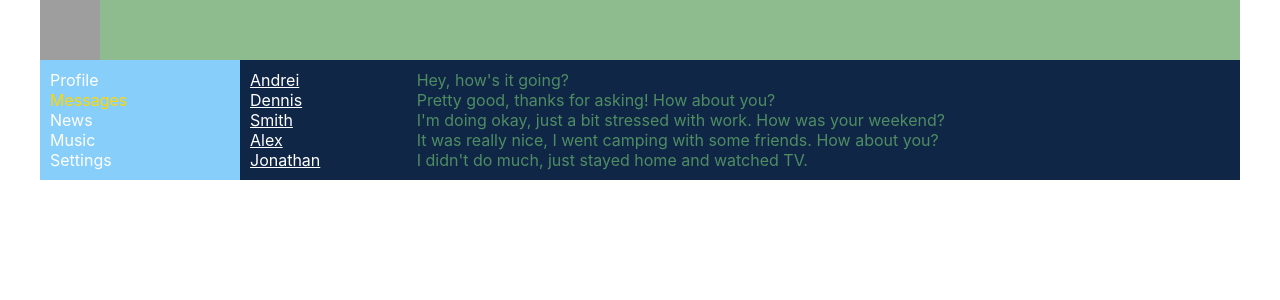
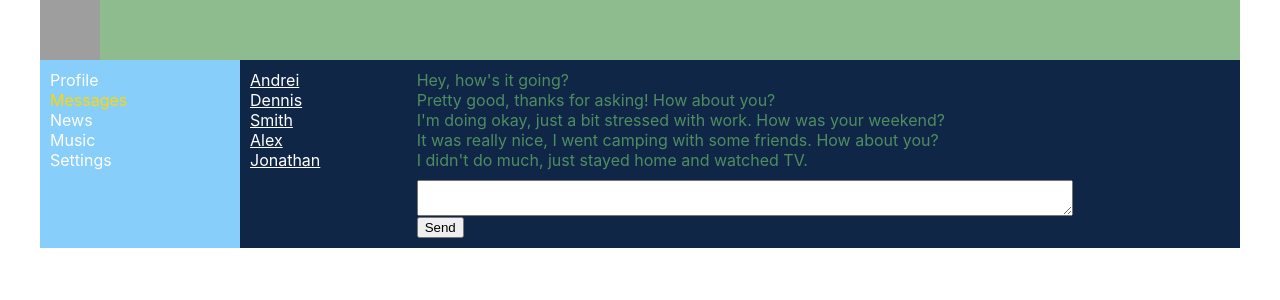
Before and after one commit to AndreiDudenkov/social-connect, a React (Create React App) app: page /dialogs in a window 1280 px wide. Shown: the top 300 px of the page. Built offline with nearby package versions, Linux system fonts and the light colour scheme; grey boxes are pictures that could not be loaded.

Commit message:
Social network add post, add message in console

```diff
--- a/src/components/Dialogs/Dialogs.module.css
+++ b/src/components/Dialogs/Dialogs.module.css
@@ -21,3 +21,8 @@ padding: 10px;
 .message{
 
 }
+.textarea{
+    display: flex;
+    margin: 10px 50px 0 0;
+    width: 80%;
+}
--- a/src/components/Dialogs/Dialogs.tsx
+++ b/src/components/Dialogs/Dialogs.tsx
@@ -1,4 +1,4 @@
-import React from 'react';
+import React, {useRef} from 'react';
 import s from './Dialogs.module.css'
 import {Message} from './Message/Message';
 import {Dialog} from './DialogItem/Dialog';
@@ -13,6 +13,13 @@ export type DialogsType = {
 export const Dialogs:React.FC<DialogsType> = ({dialogs, messages}) => {
     const dialog = dialogs.map(d=><Dialog id={d.id} name={d.name}/>)
     const message = messages.map(m=><Message id={m.id} message={m.message}/>)
+    let newMessageElement = useRef<HTMLTextAreaElement>(null)
+
+    const addMessageHandler = () => {
+        let text = newMessageElement.current !== null? newMessageElement.current.value: null
+        console.log(text)
+    }
+
     return (
         <div className={s.dialogs}>
             <div className={s.dialogsItems}>
@@ -20,7 +27,10 @@ export const Dialogs:React.FC<DialogsType> = ({dialogs, messages}) => {
             </div>
             <div className={s.messages}>
                 {message}
+                <textarea className={s.textarea} ref={newMessageElement}></textarea>
+                <button onClick={addMessageHandler}>Send</button>
             </div>
+
         </div>
 
     )
--- a/src/components/Dialogs/Message/Message.tsx
+++ b/src/components/Dialogs/Message/Message.tsx
@@ -9,6 +9,6 @@ type MessageType = {
 }
 export const Message: React.FC<MessageType> = ({message,id}) => {
     return (
-        <div className={s.message} key={id}>{message}</div>
+            <div className={s.message} key={id}>{message}</div>
     );
 };
--- a/src/components/Profile/MyPosts/MyPosts.tsx
+++ b/src/components/Profile/MyPosts/MyPosts.tsx
@@ -2,6 +2,7 @@ import React, {useRef} from 'react';
 import s from './MyPosts.module.css'
 import {MyPost} from './Post/MyPost';
 import {PostType} from '../../../App';
+import {addPost} from '../../../redux/state';
 
 
 type MyPostsType = {
@@ -16,8 +17,9 @@ export const MyPosts: React.FC<MyPostsType> = ({posts}) => {
     let newPostElement = useRef<HTMLTextAreaElement>(null)
 
     const addPostHandler = () => {
-         let text = newPostElement.current !== null? newPostElement.current.value: null
-         console.log(text)
+
+        let text = newPostElement.current !== null ? newPostElement.current.value : ''
+        addPost(text)
     }
 
     return (
--- a/src/index.tsx
+++ b/src/index.tsx
@@ -2,12 +2,14 @@ import React from 'react';
 import ReactDOM from 'react-dom';
 import './index.css';
 import App from './App';
-import {state} from './redux/state';
+import {addPost, state} from './redux/state';
+import {BrowserRouter} from 'react-router-dom';
 
 
 
 ReactDOM.render(
-
-    <App state={state} />,
+<BrowserRouter>
+    <App state={state} />
+</BrowserRouter>,
   document.getElementById('root')
 );
--- a/src/redux/state.tsx
+++ b/src/redux/state.tsx
@@ -20,11 +20,18 @@ export const state  = {
     },
     profilePage: {
         posts: [
-            {message:'Hello, how are you?', likes: 5},
-            {message:'I\'m fine.', likes: 10},
-            {message:'Bye', likes: 15},
-
+            {id : '1',message:'Hello, how are you?', likes: 5},
+            {id : '2',message:'I\'m fine.', likes: 10},
+            {id : '3',message:'Bye', likes: 15},
         ]
     }
-
 }
+export const addPost = (postMessage:string) => {
+    const newPost = {
+        id : '4',
+        message : postMessage,
+        likes: 5
+    }
+    state.profilePage.posts.push(newPost)
+    console.log(state.profilePage.posts)
+}
```
